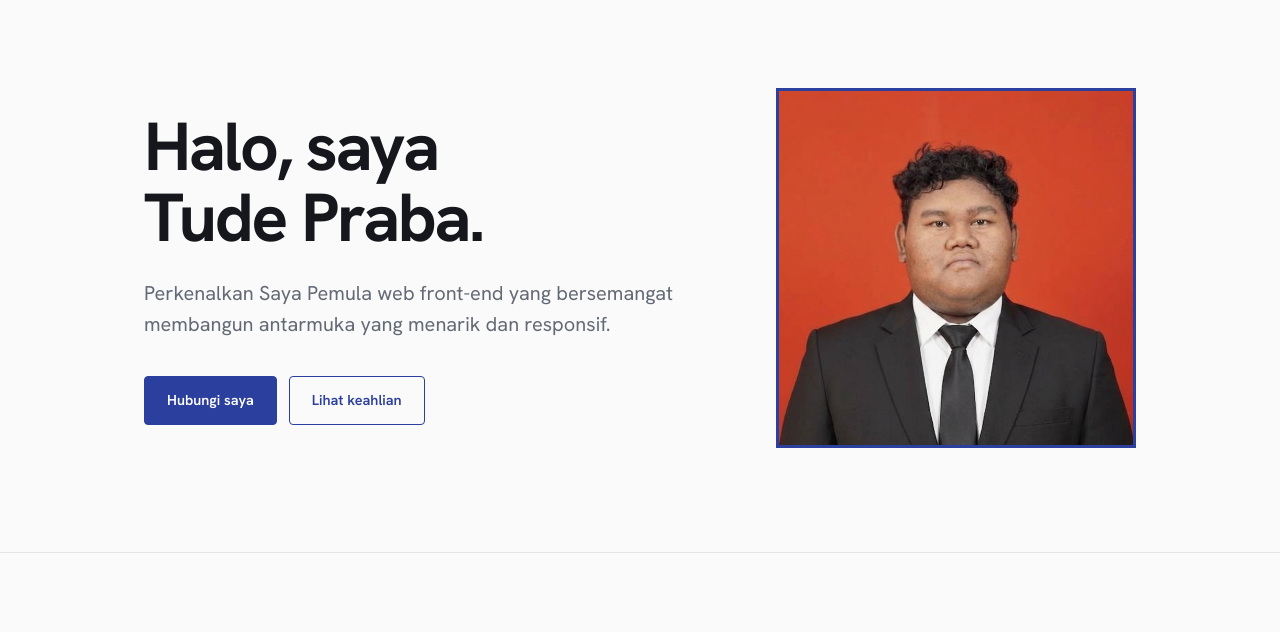
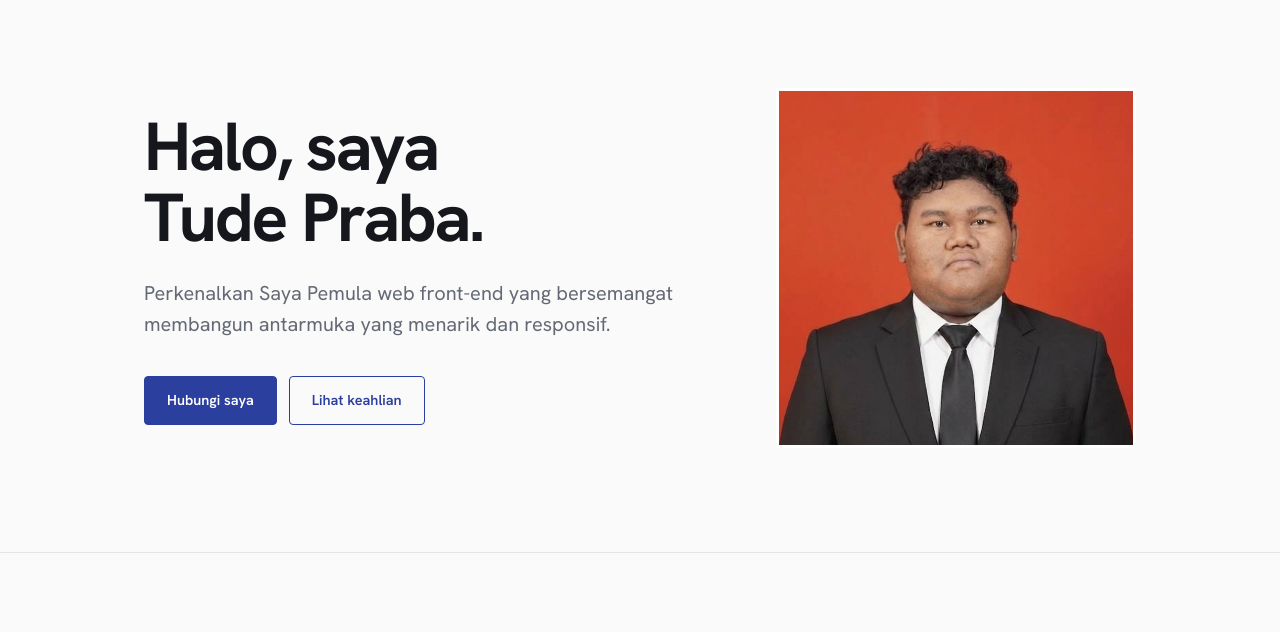
Before and after one commit to Tudepraba/cv, a PHP site: page / in a window 1280 px wide. Shown: the part 64-696 px from the top of the page. Run offline with PHP 8.4, Linux system fonts and the light colour scheme.

Commit message:
Update style.css

```diff
--- a/style.css
+++ b/style.css
@@ -144,6 +144,7 @@ ul { list-style: none; }
 /* Foto persegi, garis bingkai menempel tepat di tepi foto */
 .photo {
     --frame: 3px;   /* tebal garis bingkai */
+    --frame-color: #ffffff;   /* warna garis bingkai */
     --gap: 0px;     /* jarak foto ke garis; isi mis. 8px jika ingin ada celah */
     order: 2;
     width: 100%;
@@ -157,7 +158,7 @@ ul { list-style: none; }
     aspect-ratio: 1 / 1;       /* selalu kotak */
     object-fit: cover;         /* foto mengisi kotak tanpa gepeng */
     object-position: center;
-    border: var(--frame) solid var(--accent);
+    border: var(--frame) solid var(--frame-color);
     padding: var(--gap);
     border-radius: 0;
     background: var(--bg);     /* warna celah jika --gap diisi */
```
